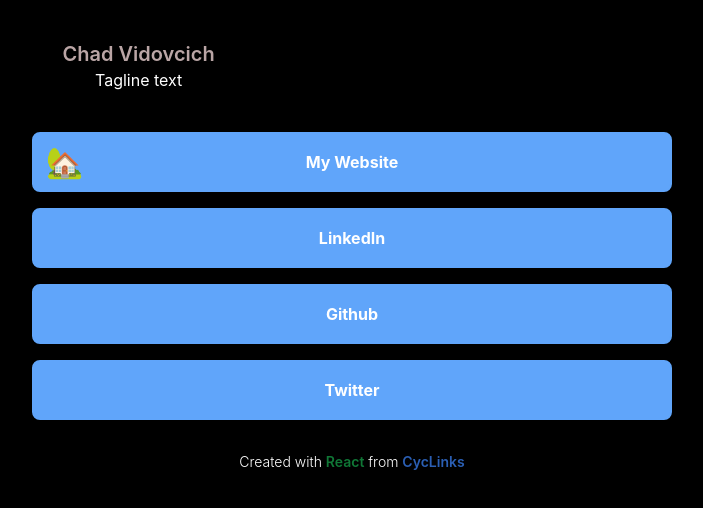
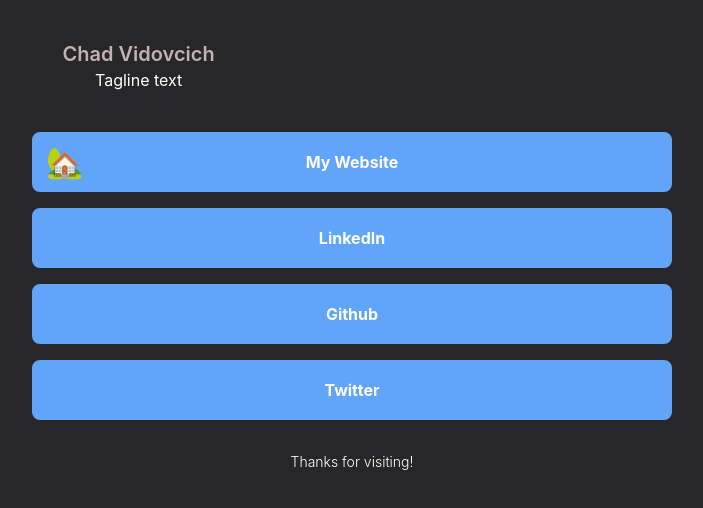
Before and after one commit to chadvidovcich/cyclic-link-share, a React (Create React App) app: page / in a window 1280 px wide. Shown: the top 508 px of the page, without its empty margins (288-991 px from the left). Built offline with nearby package versions, Linux system fonts and the light colour scheme.

Commit message:
format footer

```diff
--- a/src/App.css
+++ b/src/App.css
@@ -1,5 +1,5 @@
 html {
-  background-color: black;
+  background-color: #27272a;
 }
 
 .App {
@@ -29,7 +29,7 @@
 }
 
 .App-link {
-  color: #61dafb;
+  color: #e0e0e0;
 }
 
 @keyframes App-logo-spin {
--- a/src/components/Footer.jsx
+++ b/src/components/Footer.jsx
@@ -6,14 +6,7 @@
       <div className="container text-center mx-auto">
         <div className="md:w-4/6 mx-auto">
           <p className="py-4 text-center text-xs sm:text-sm font-light text-white">
-            Created with{' '}
-            <span className="text-green-600 dark:text-green-400 font-semibold animate-pulse">
-              <a href="https://github.com/facebook/create-react-app">React</a>
-            </span>{' '}
-            from{' '}
-            <span className="text-blue-500 dark:text-blue-300 font-semibold animate-pulse">
-              <a href="https://github.com/rachelschipull/cyclinks">CycLinks</a>
-            </span>
+            Thanks for visiting!
           </p>
         </div>
       </div>
```
